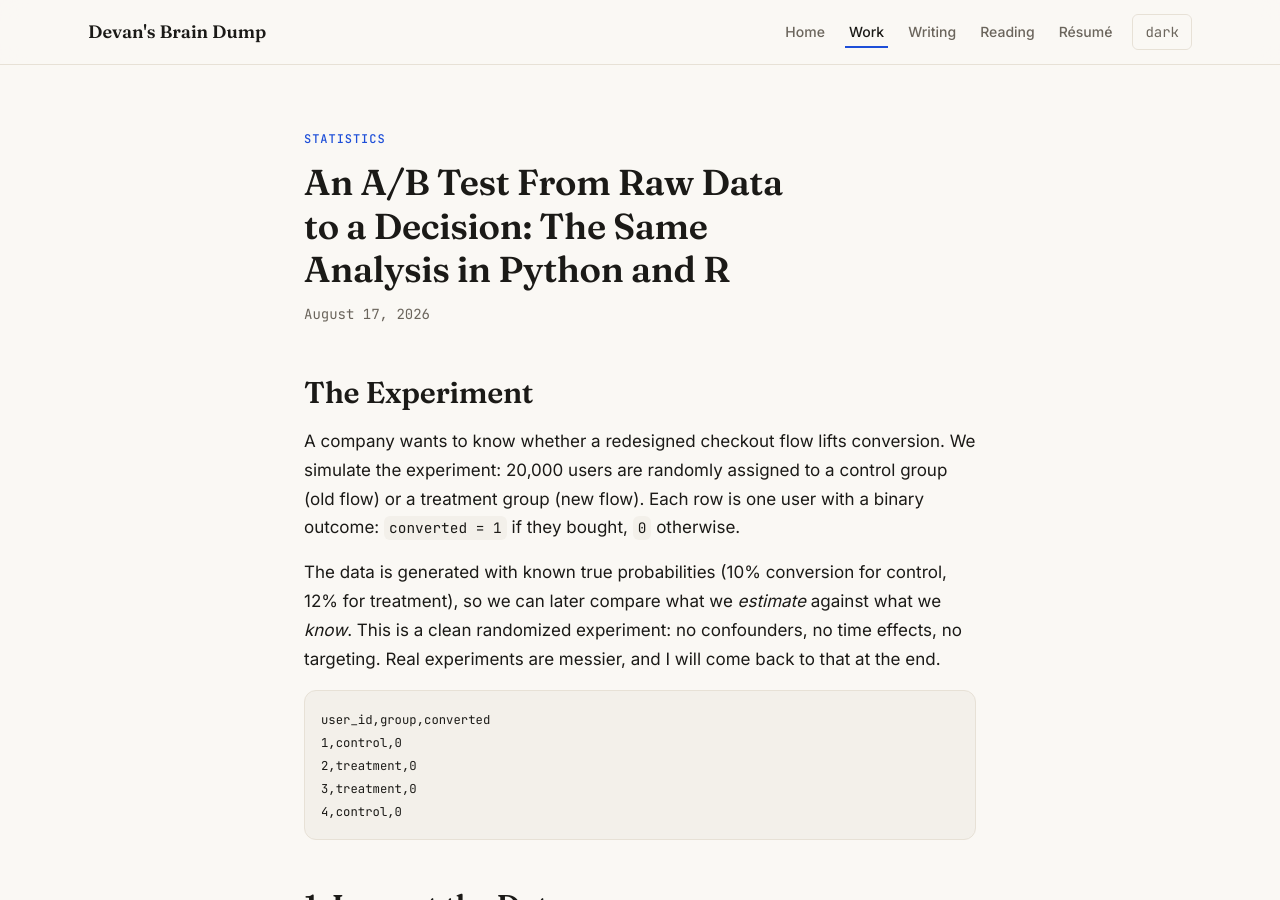
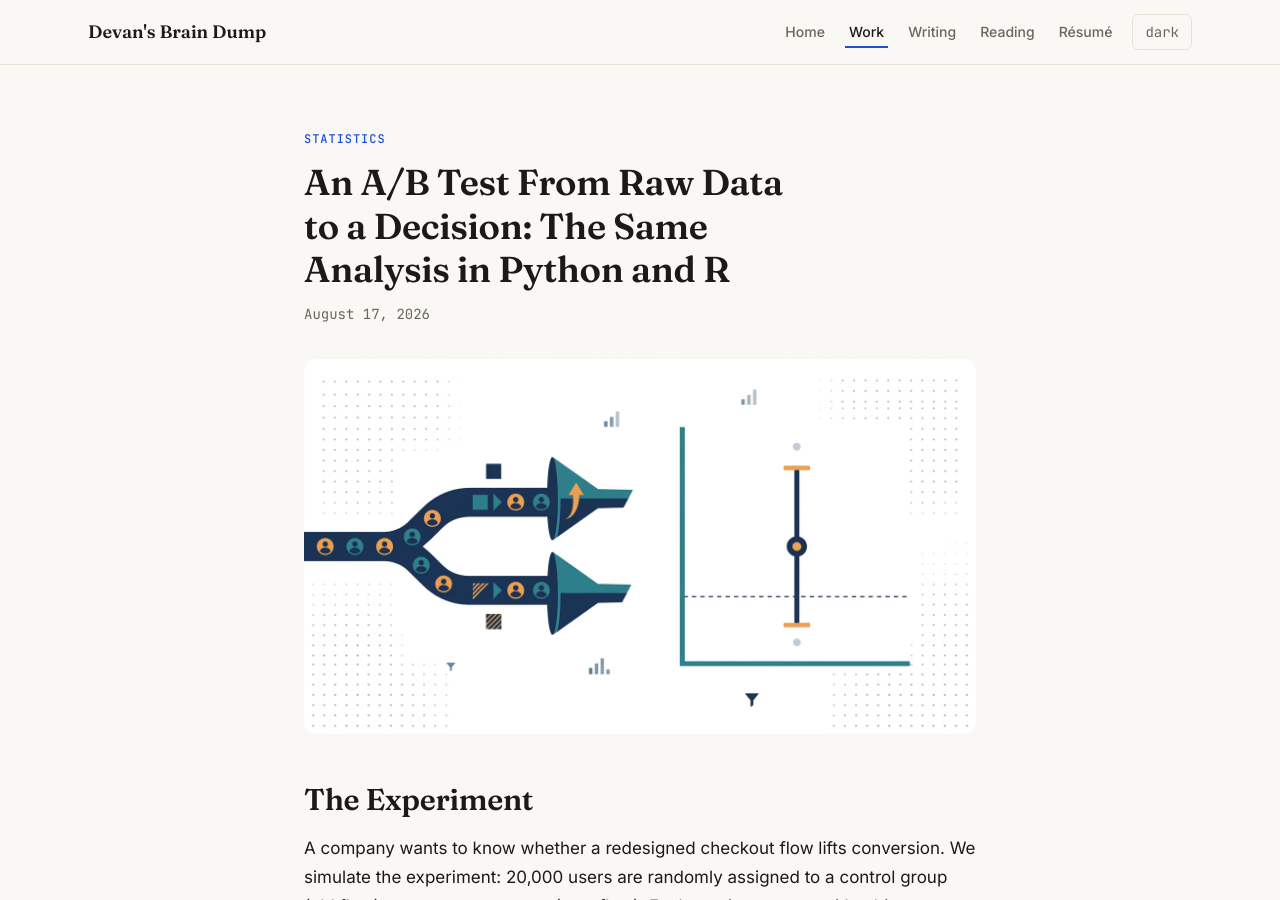
Before and after one commit to danjelito/danjelito.github.io, a Jekyll site: the page built from _portfolio/2026-08-17-ab-testing-python-r.md, in a window 1280 px wide and 900 px high. Built offline with Jekyll 4.4.1, drawn with Linux system fonts in a browser that asks for light colours.

Commit message:
Add A/B testing in Python and R post with illustration

```diff
--- a/_portfolio/2026-08-17-ab-testing-python-r.md
+++ b/_portfolio/2026-08-17-ab-testing-python-r.md
@@ -1,6 +1,7 @@
 ---
 title: "An A/B Test From Raw Data to a Decision: The Same Analysis in Python and R"
 category: "Statistics"
+image: /images/projects/ab-testing-two-languages/ab-testing-two-languages.jpeg
 excerpt: "A full A/B test run through both languages, from raw data to business decision."
 tools:
   - Python
@@ -9,6 +10,11 @@ tools:
 collection: portfolio
 featured: false
 ---
+<img
+  src="{{ '/images/projects/ab-testing-two-languages/ab-testing-two-languages.jpeg' | relative_url }}"
+  alt="A/B testing in Python and R: control versus treatment split with a confidence interval chart"
+  style="width: 100%; max-width: 700px; height: auto; display: block; margin: 1em 0;"
+/>
 
 ## The Experiment
 
```
Also changed, not shown: images/projects/ab-testing-two-languages/ab-testing-two-languages.jpeg (added).
